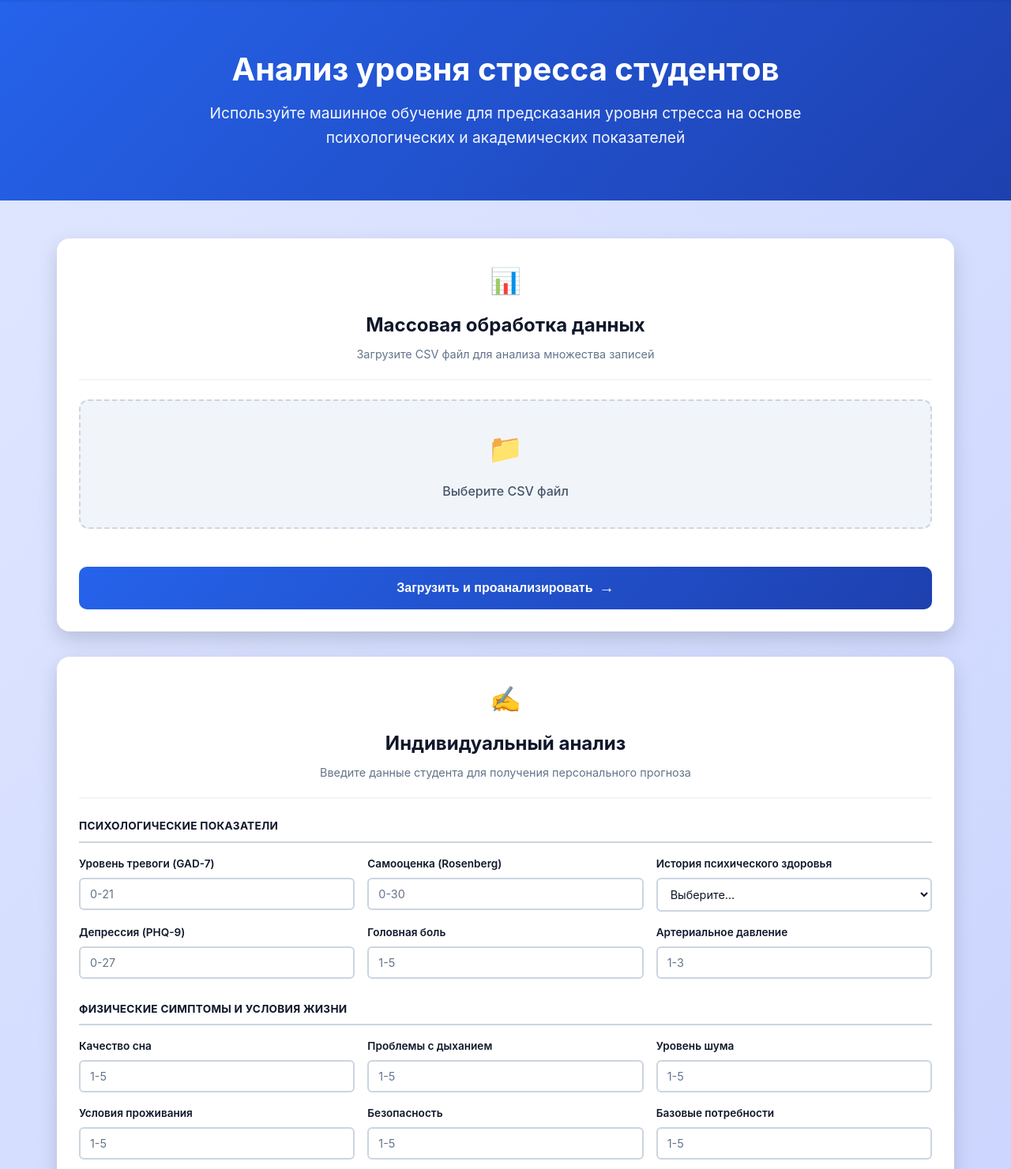
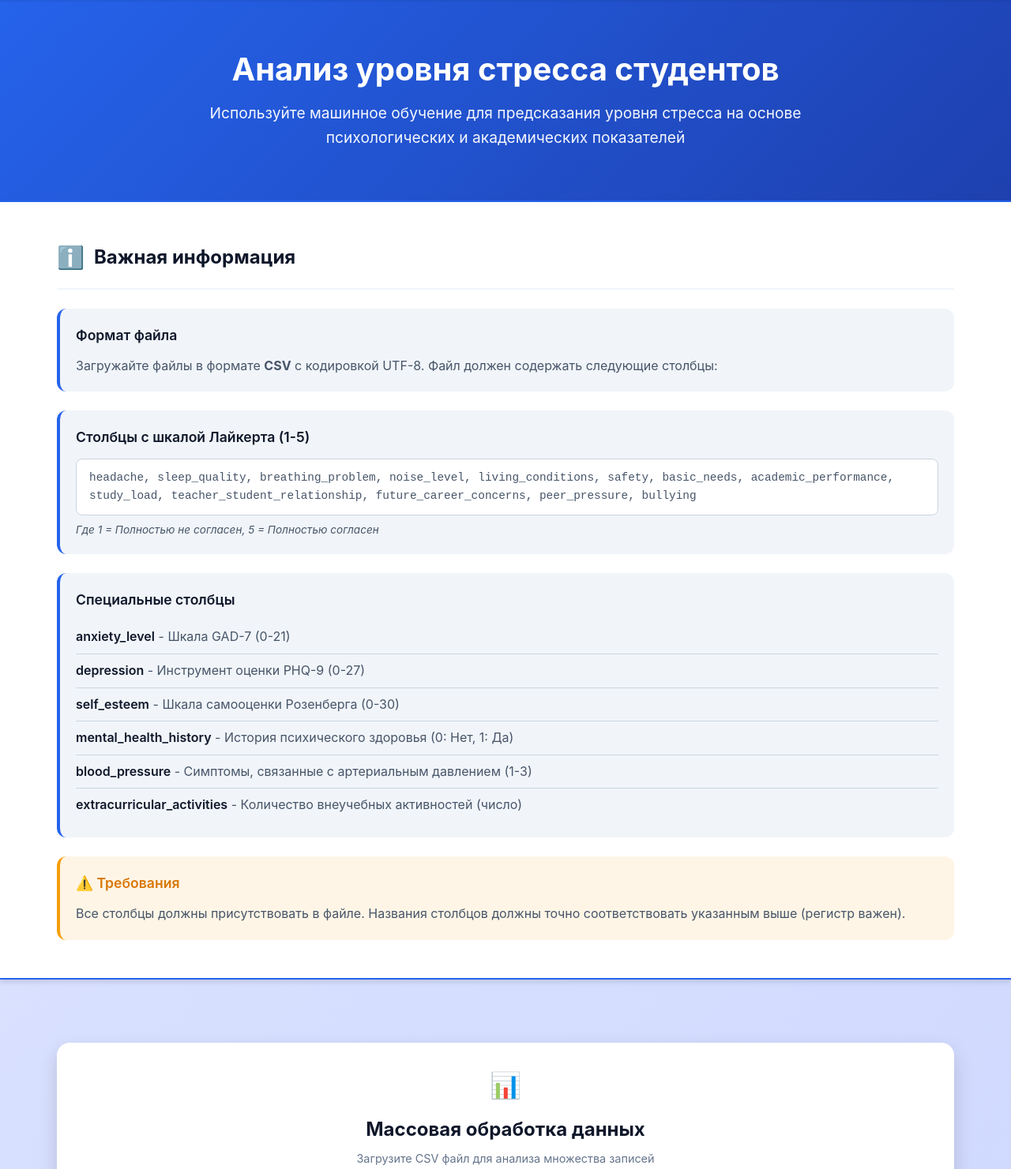
Before and after one commit to stud-mon/stud-mon, a Flask app: page / in a window 1280 px wide. Shown: the part 71-1552 px from the top of the page at 79% size. Run offline with Flask 3, Linux system fonts and the light colour scheme; parts of the project's set-up code (start-up, migrations or seed data) failed here and were passed over.

Commit message:
Added important information section

```diff
--- a/static/css/style.css
+++ b/static/css/style.css
@@ -88,6 +88,120 @@ body {
     font-size: 1.2rem;
     opacity: 0.95;
     line-height: 1.6;
+}
+
+.info-section {
+    width: 100%;
+    background: var(--bg-white);
+    padding: 3rem 0;
+    margin-bottom: 2rem;
+    border-top: 2px solid var(--primary-color);
+    border-bottom: 2px solid var(--primary-color);
+    box-shadow: var(--shadow-md);
+}
+
+.info-container {
+    max-width: 1200px;
+    margin: 0 auto;
+    padding: 0 2rem;
+}
+
+.info-header {
+    display: flex;
+    align-items: center;
+    gap: 0.75rem;
+    margin-bottom: 1.5rem;
+    padding-bottom: 1rem;
+    border-bottom: 2px solid var(--bg-light);
+}
+
+.info-icon {
+    font-size: 1.75rem;
+}
+
+.info-header h3 {
+    font-size: 1.5rem;
+    font-weight: 700;
+    color: var(--text-primary);
+    margin: 0;
+}
+
+.info-content {
+    display: flex;
+    flex-direction: column;
+    gap: 1.5rem;
+}
+
+.info-block {
+    padding: 1.25rem;
+    background: var(--bg-light);
+    border-radius: 12px;
+    border-left: 4px solid var(--primary-color);
+}
+
+.info-block h4 {
+    font-size: 1.1rem;
+    font-weight: 600;
+    color: var(--text-primary);
+    margin-bottom: 0.75rem;
+}
+
+.info-block p {
+    color: var(--text-secondary);
+    line-height: 1.6;
+    margin-bottom: 0.5rem;
+}
+
+.info-block p:last-child {
+    margin-bottom: 0;
+}
+
+.info-columns {
+    font-family: 'Courier New', monospace;
+    font-size: 0.9rem;
+    background: var(--bg-white);
+    padding: 0.75rem 1rem;
+    border-radius: 8px;
+    border: 1px solid var(--border-color);
+    word-break: break-word;
+    color: var(--text-primary);
+}
+
+.info-note {
+    font-size: 0.85rem;
+    color: var(--text-light);
+    font-style: italic;
+    margin-top: 0.5rem;
+}
+
+.info-list {
+    list-style: none;
+    padding: 0;
+    margin: 0;
+}
+
+.info-list li {
+    padding: 0.5rem 0;
+    color: var(--text-secondary);
+    border-bottom: 1px solid var(--border-color);
+}
+
+.info-list li:last-child {
+    border-bottom: none;
+}
+
+.info-list strong {
+    color: var(--text-primary);
+    font-weight: 600;
+}
+
+.info-warning {
+    background: rgba(245, 158, 11, 0.1);
+    border-left-color: #f59e0b;
+}
+
+.info-warning h4 {
+    color: #d97706;
 }
 
 .content-wrapper {
--- a/templates/index.html
+++ b/templates/index.html
@@ -20,6 +20,41 @@
             <div class="hero-content">
                 <h2 class="hero-title">Анализ уровня стресса студентов</h2>
                 <p class="hero-description">Используйте машинное обучение для предсказания уровня стресса на основе психологических и академических показателей</p>
+            </div>
+        </section>
+
+        <section class="info-section">
+            <div class="info-container">
+                <div class="info-header">
+                    <div class="info-icon">ℹ️</div>
+                    <h3>Важная информация</h3>
+                </div>
+                <div class="info-content">
+                    <div class="info-block">
+                        <h4>Формат файла</h4>
+                        <p>Загружайте файлы в формате <strong>CSV</strong> с кодировкой UTF-8. Файл должен содержать следующие столбцы:</p>
+                    </div>
+                    <div class="info-block">
+                        <h4>Столбцы с шкалой Лайкерта (1-5)</h4>
+                        <p class="info-columns">headache, sleep_quality, breathing_problem, noise_level, living_conditions, safety, basic_needs, academic_performance, study_load, teacher_student_relationship, future_career_concerns, peer_pressure, bullying</p>
+                        <p class="info-note">Где 1 = Полностью не согласен, 5 = Полностью согласен</p>
+                    </div>
+                    <div class="info-block">
+                        <h4>Специальные столбцы</h4>
+                        <ul class="info-list">
+                            <li><strong>anxiety_level</strong> - Шкала GAD-7 (0-21)</li>
+                            <li><strong>depression</strong> - Инструмент оценки PHQ-9 (0-27)</li>
+                            <li><strong>self_esteem</strong> - Шкала самооценки Розенберга (0-30)</li>
+                            <li><strong>mental_health_history</strong> - История психического здоровья (0: Нет, 1: Да)</li>
+                            <li><strong>blood_pressure</strong> - Симптомы, связанные с артериальным давлением (1-3)</li>
+                            <li><strong>extracurricular_activities</strong> - Количество внеучебных активностей (число)</li>
+                        </ul>
+                    </div>
+                    <div class="info-block info-warning">
+                        <h4>⚠️ Требования</h4>
+                        <p>Все столбцы должны присутствовать в файле. Названия столбцов должны точно соответствовать указанным выше (регистр важен).</p>
+                    </div>
+                </div>
             </div>
         </section>
 
```
